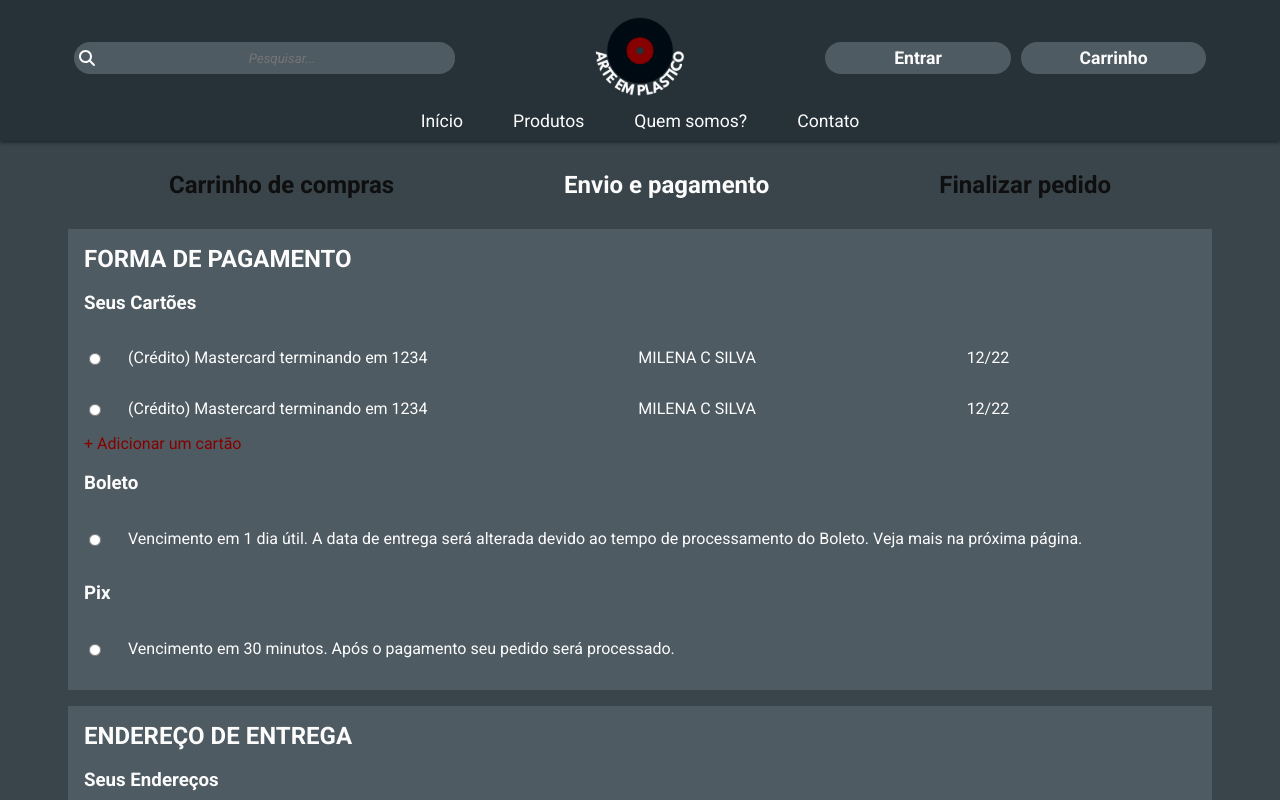
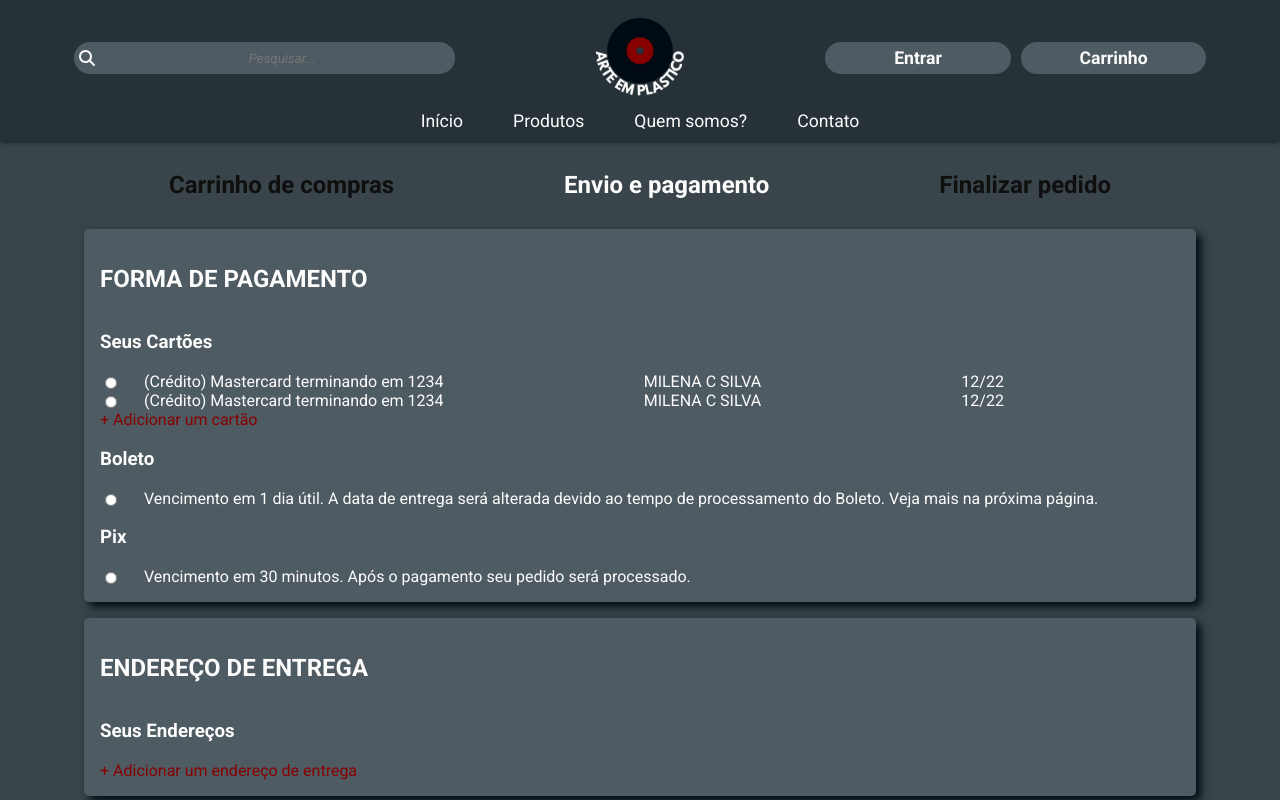
Before and after one commit to Ocramoi/TipTheSong, a Vue app in the folder tipthesong/: page /payment in a window 1280 px wide. Shown: the top 800 px of the page. Built offline with nearby package versions, Linux system fonts and the light colour scheme; what secure-ls, vue3-cookies would draw is missing.

Commit message:
fixing box shadows and headings

```diff
--- a/tipthesong/src/App.vue
+++ b/tipthesong/src/App.vue
@@ -26,7 +26,7 @@
      --white: #fcfcfc;
      --black: #0f0f0f;
      --bg: #39454B;
-     --bg-popup: #000a12b4;
+     --bg-popup: #000a12f1;
 
      --primary: #263238;
      --primary-light: #4f5b62;
--- a/tipthesong/src/components/Home/AlbumCollection.vue
+++ b/tipthesong/src/components/Home/AlbumCollection.vue
@@ -71,7 +71,7 @@
 
  h2 {
      margin: 1em 0 0 1em;
-     text-transform: uppercase;
+     /* text-transform: uppercase; */
      color: var(--white);
  }
 
--- a/tipthesong/src/components/Payment/NewAddressPopup.vue
+++ b/tipthesong/src/components/Payment/NewAddressPopup.vue
@@ -149,6 +149,7 @@ export default {
     top: 25%;
     z-index: 99;
     background-color: var(--bg-popup);
+    border-radius: 5px;
 }
 
 .popupHeader {
@@ -164,8 +165,8 @@ export default {
 }
 
 .popupCloseBtn {
-    width: 2rem;
-    height: 2rem;
+    width: 1.9rem;
+    height: 1.9rem;
     border-radius: 999px;
 }
 
--- a/tipthesong/src/components/Payment/NewCardPopup.vue
+++ b/tipthesong/src/components/Payment/NewCardPopup.vue
@@ -86,6 +86,7 @@ export default {
     left: 25%;
     z-index: 99;
     background-color: var(--bg-popup);
+    border-radius: 5px;
 }
 
 .popupHeader {
@@ -101,8 +102,8 @@ export default {
 }
 
 .popupCloseBtn {
-    width: 2rem;
-    height: 2rem;
+    width: 1.9rem;
+    height: 1.9rem;
     border-radius: 999px;
 }
 
--- a/tipthesong/src/views/Admin/Homepage.vue
+++ b/tipthesong/src/views/Admin/Homepage.vue
@@ -1,6 +1,6 @@
 <template>
     <div class="container">
-        <h3>GERENCIAMENTO DE DADOS</h3>
+        <h2>GERENCIAMENTO DE DADOS</h2>
         <div class="inner-container">
             <div class="card">
                 <p> Administradores </p>
@@ -32,7 +32,6 @@ export default {
 
 .container {
     width: 100%;
-    margin-top: 1rem;
 
     display: flex;
     flex-direction: column;
@@ -54,6 +53,7 @@ export default {
 
     box-shadow: 5px 5px 10px var(--primary-dark);
     box-sizing: border-box;
+    border-radius: 5px;
 
     display: flex;
     flex-direction: column;
--- a/tipthesong/src/views/Admin/Login.vue
+++ b/tipthesong/src/views/Admin/Login.vue
@@ -1,7 +1,7 @@
 <template>
     <div class="container">
         <div class="card">
-            <h3> ÁREA DO ADMINISTRADOR </h3>
+            <h2> ÁREA DO ADMINISTRADOR </h2>
             <form method="POST" action="">
                 <label for="username">Nome de usuário</label>
                 <br />
@@ -61,18 +61,28 @@ export default {
 }
 
 .container {
+    position: relative;
     width: 100%;
+    min-height: 60vh;
     background-color: var(--bg);
 }
 
 .card {
+    position: absolute;
+    left: 50%;
+    top: 50%;
+    transform: translate(-50%, -50%);
+
     width: 40%;
-    margin: 1rem auto;
     padding: 1rem;
     background-color: var(--primary-light);
+
+    box-shadow: 5px 5px 10px var(--primary-dark);
+    box-sizing: border-box;
+    border-radius: 5px;
 }
 
-.card > h3 {
+.card > h2 {
     text-align: center;
     margin: 0 0 20px 0;
     padding: 0;
--- a/tipthesong/src/views/Cart/Order.vue
+++ b/tipthesong/src/views/Cart/Order.vue
@@ -1,7 +1,7 @@
 <template>
     <div class="container">
         <div class="card">
-            <h3> Pedido concluído com sucesso </h3>
+            <h2> Pedido concluído com sucesso </h2>
             <div>
                 <p> Obrigado por comprar conosco!</p>
                 <p> Seu pedido de número #{{order.number}} foi concluído com sucesso. Você pode acompanhá-lo em seu perfil na aba de pedidos.</p>
@@ -41,13 +41,15 @@ export default {
 }
 
 .card {
-    width: 50%;
+    width: 500px;
+    height: 300px;
     margin: 1rem auto;
     padding: 1rem;
     background-color: var(--primary-light);
 
     box-shadow: 5px 5px 10px var(--primary-dark);
     box-sizing: border-box;
+    border-radius: 5px;
 
     display:flex;
     flex-direction: column;
@@ -56,7 +58,7 @@ export default {
 
 }
 
-.card > h3 {
+.card > h2 {
     text-align: center;
     padding: 0;
 }
--- a/tipthesong/src/views/Cart/Payment.vue
+++ b/tipthesong/src/views/Cart/Payment.vue
@@ -7,10 +7,10 @@
             <h2> Finalizar pedido </h2>
         </div>
 
-        <div class="paymentInfo">
-            <div class="paymentCard">
+        <div class="innerContainer">
+            <div class="card">
                 <h2>FORMA DE PAGAMENTO</h2>
-                <form class="methodsGrid">
+                <form id="paymentMethods">
                     <h3 style="grid-column: span 4">Seus Cartões</h3>
                     <p v-if="mycards != null && mycards.lenght > 0"></p>
                     <p v-if="mycards != null && mycards.lenght > 0"></p>
@@ -18,9 +18,9 @@
                     <p v-if="mycards != null && mycards.lenght > 0">Data de vencimento</p>
                     <template v-for="card in mycards" :key="card.id">
                         <input type="radio" v-model="selectedPaymentMethod" :name="card.name" v-bind:value="card.id">
-                        <p class="mycardInfo"> {{card.name}}</p>
-                        <p class="mycardInfo"> {{card.owner}}</p>
-                        <p class="mycardInfo"> {{card.dueDate}} </p>
+                        <p> {{card.name}}</p>
+                        <p> {{card.owner}}</p>
+                        <p> {{card.dueDate}} </p>
                     </template>
                     <a href="#" style="grid-column: span 4" v-on:click="cardPopup = true">+ Adicionar um cartão</a>
                     <NewCardPopup v-if="cardPopup" :TriggerCardPopup="() => TriggerCardPopup()"></NewCardPopup>
@@ -37,18 +37,18 @@
 
             </div>
 
-            <div class="paymentCard">
+            <div class="card">
                 <h2>ENDEREÇO DE ENTREGA</h2>
-                <form class="addressGrid">
+                <form id="addresses">
                     <h3 style="grid-column: span 3">Seus Endereços</h3>
                     <p v-if="myaddresses != null && myaddresses.lenght > 0"></p>
                     <p v-if="myaddresses != null && myaddresses.lenght > 0">Nome</p>
                     <p v-if="myaddresses != null && myaddresses.lenght > 0">Telefone</p>
                     <template v-for="address in myaddresses" :key="address.id">
-                        <input type="radio" v-model="selectedPaymentMethod" :name="address.info" v-bind:value="address.id">
-                        <p class="mycardInfo"> {{address.info}}</p>
-                        <p class="mycardInfo"> {{address.refName}}</p>
-                        <p class="mycardInfo"> {{address.refPhone}} </p>
+                        <input type="radio" v-model="selectedAddress" :name="address.info" v-bind:value="address.id">
+                        <p> {{address.info}}</p>
+                        <p> {{address.refName}}</p>
+                        <p> {{address.refPhone}} </p>
                     </template>
                     <a href="#" style="grid-column: span 3" v-on:click="addressPopup = true">+ Adicionar um endereço de entrega</a>
                     <NewAddressPopup v-if="addressPopup" :TriggerAddressPopup="() => TriggerAddressPopup()"></NewAddressPopup>
@@ -76,6 +76,7 @@ export default {
             cardPopup: false,
             addressPopup: false,
             selectedPaymentMethod: null,
+            selectedAddress: null,
             mycards: [
                 {
                     id: '111',
@@ -127,30 +128,30 @@ export default {
     color: var(--white) !important;
 }
 
-.paymentInfo {
+.innerContainer {
     display: flex;
     flex-direction: column;
     row-gap: 1rem;
     align-items: center;
 }
 
-.paymentCard {
+.card {
     width: 100%;
     padding: 1rem;
     background-color: var(--primary-light);
+
+    box-shadow: 5px 5px 10px var(--primary-dark);
+    box-sizing: border-box;
+    border-radius: 5px;
 }
 
-.paymentCard > * {
-    margin: 0;
-}
 
-.methodsGrid {
+#paymentMethods {
     display: grid;
     grid-template-columns: 1.25rem repeat(3, auto);
     column-gap: 1.5rem;
 }
-
-.addressGrid {
+#addresses {
     display: grid;
     grid-template-columns: 1.25rem repeat(2, auto);
     column-gap: 1rem;
@@ -162,7 +163,7 @@ button {
 }
 
 a:link, a:visited, a:active {
-    color: var(--secondary-dark);
+   color: var(--secondary-dark);
 }
 
 a:hover {
@@ -173,4 +174,9 @@ input[type='radio'] {
     color: var(--secondary-primary);
 }
 
+form > p {
+    padding: 0;
+    margin: 0;
+}
+
 </style>
--- a/tipthesong/src/views/ContactUs.vue
+++ b/tipthesong/src/views/ContactUs.vue
@@ -1,21 +1,20 @@
 <template>
     <div class="container">
-        <h2>Precisa de Ajuda? Entre em contato com a gente!</h2>
-        <div class="contactInfo">
-            <div class="contactCard">
+        <h2> Precisa de Ajuda? Entre em contato com a gente! </h2>
+        <div class="cardBox">
+            <div class="card">
                 <h3> Email </h3>
                 <p>{{email}}</p>
             </div>
-            <div class="contactCard">
+            <div class="card">
                 <h3> Whatsapp </h3>
                 <p>{{whatsapp}}</p>
             </div>
-            <div class="contactCard">
+            <div class="card">
                 <h3> Telefone </h3>
                 <p>{{telefone}}</p>
             </div>
         </div>
-
     </div>
 </template>
 
@@ -32,28 +31,34 @@ export default {
 </script>
 
 <style type="text/css" media="screen" scoped>
-    .container {
-        width: 100%;
-        padding: 20px;
+    * {
         color: var(--white);
     }
 
-    .contactInfo {
+    .container {
+        width: 100%;
+        margin-top: 1rem;
+    }
+
+    .cardBox {
         display: flex;
         flex-flow: row wrap;
         justify-content: space-around;
-        column-gap: 5vw;
-        row-gap:  5vh;
+        gap: 2vw;
         text-align: center;
     }
 
-    .contactCard {
+    .card {
         background-color: var(--primary-light);
-        width: 20rem;
-        height: 10rem;
+        width: 300px;
+        height: 250px;
 
         display: flex;
         flex-direction: column;
         justify-content: center;
+
+        box-shadow: 5px 5px 10px var(--primary-dark);
+        box-sizing: border-box;
+        border-radius: 5px;
     }
 </style>
--- a/tipthesong/src/views/WhoWeAre.vue
+++ b/tipthesong/src/views/WhoWeAre.vue
@@ -1,7 +1,7 @@
 <template>
-    <h3>
+    <h2>
         Quem Somos?
-    </h3>
+    </h2>
     <p>
         Lorem ipsum dolor sit amet consectetur adipisicing elit. Amet, eveniet! Laborum suscipit labore, aperiam dolor, quidem nesciunt blanditiis rerum enim modi voluptatibus ut, sunt et pariatur nulla sit provident quo sint explicabo similique vero amet! Eligendi, repudiandae placeat. Provident in excepturi autem magni iure quos natus, aliquid et eligendi, dolorem inventore ab! Doloribus magni consectetur aperiam alias at laudantium. Soluta in commodi eligendi blanditiis ut, labore quam neque sed. Dolores quaerat minima odio voluptate aliquam voluptas repellendus nisi, at inventore molestiae iste accusamus laborum maiores sunt ex odit magni expedita qui quibusdam? In voluptas delectus natus fuga voluptatem, ut eligendi.
     </p>
@@ -28,7 +28,7 @@
 </script>
 
 <style text="text/sccs" media="screen" scoped>
-    p, h3 {
+    * {
         color: var(--white);
     }
 
@@ -47,7 +47,7 @@
         width: 140px;
         height: 140px;
         justify-content: space-between;
-        border-radius: 75%;
+        border-radius: 999px;
         box-shadow: 5px 5px 10px var(--primary-dark);
     }
 </style>
```
Also changed, not shown: tipthesong/src/views/Cart/MyCart.vue (+6 -3 lines).
